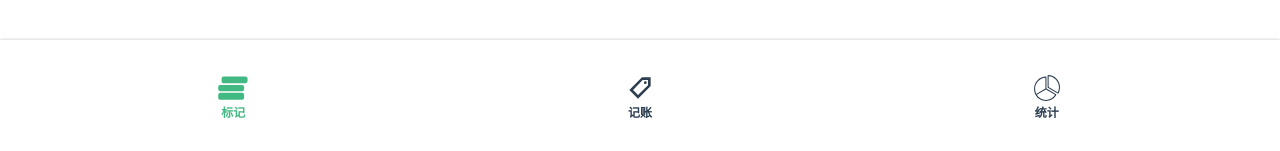
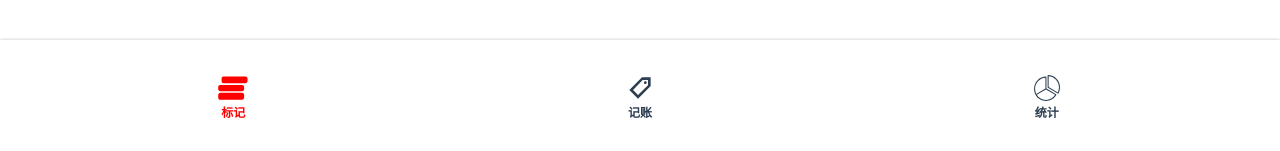
Before and after one commit to king-open/hicall, a Vue app: page /#/money in a window 1280 px wide. Shown: the part 646-797 px from the top of the page. Built offline with nearby package versions, Linux system fonts and the light colour scheme.

Commit message:
active-class

```diff
--- a/src/components/Nav.vue
+++ b/src/components/Nav.vue
@@ -2,17 +2,17 @@
 
 <template>
   <nav>
-      <router-link to="/money" class="item">
+      <router-link to="/money" class="item" active-class="selected">
         <Icon name="money"/>
         标记
       </router-link>
 
-      <router-link to="/labels" class="item">
+      <router-link to="/labels" class="item" active-class="selected">
         <Icon name="label"/>
         记账
       </router-link>
 
-      <router-link to="/statistics" class="item">
+      <router-link to="/statistics" class="item" active-class="selected">
         <Icon name="statistics"/>
         统计
       </router-link>
@@ -43,5 +43,8 @@
         height: 32px;
       }
     }
+    > .item.selected{
+      color: red;
+    }
   }
 </style>
```
